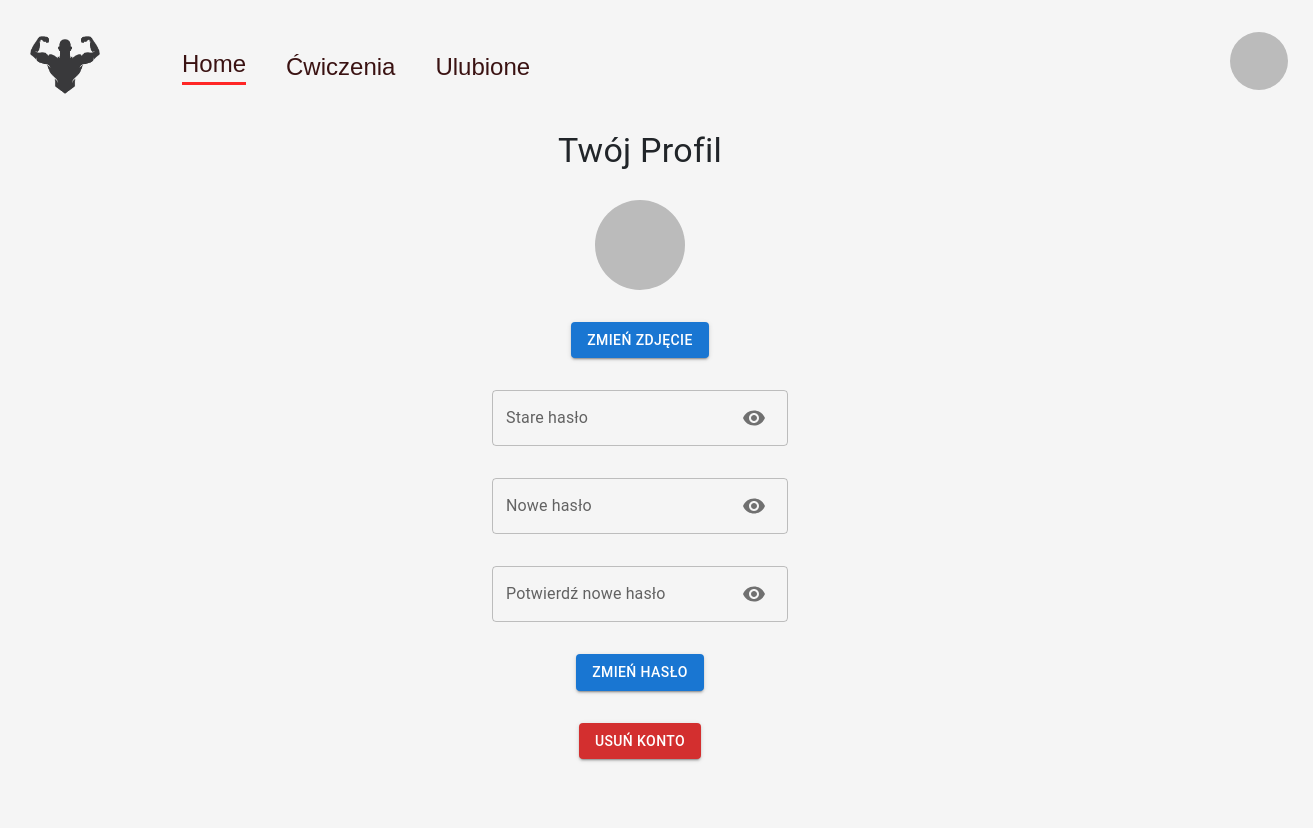
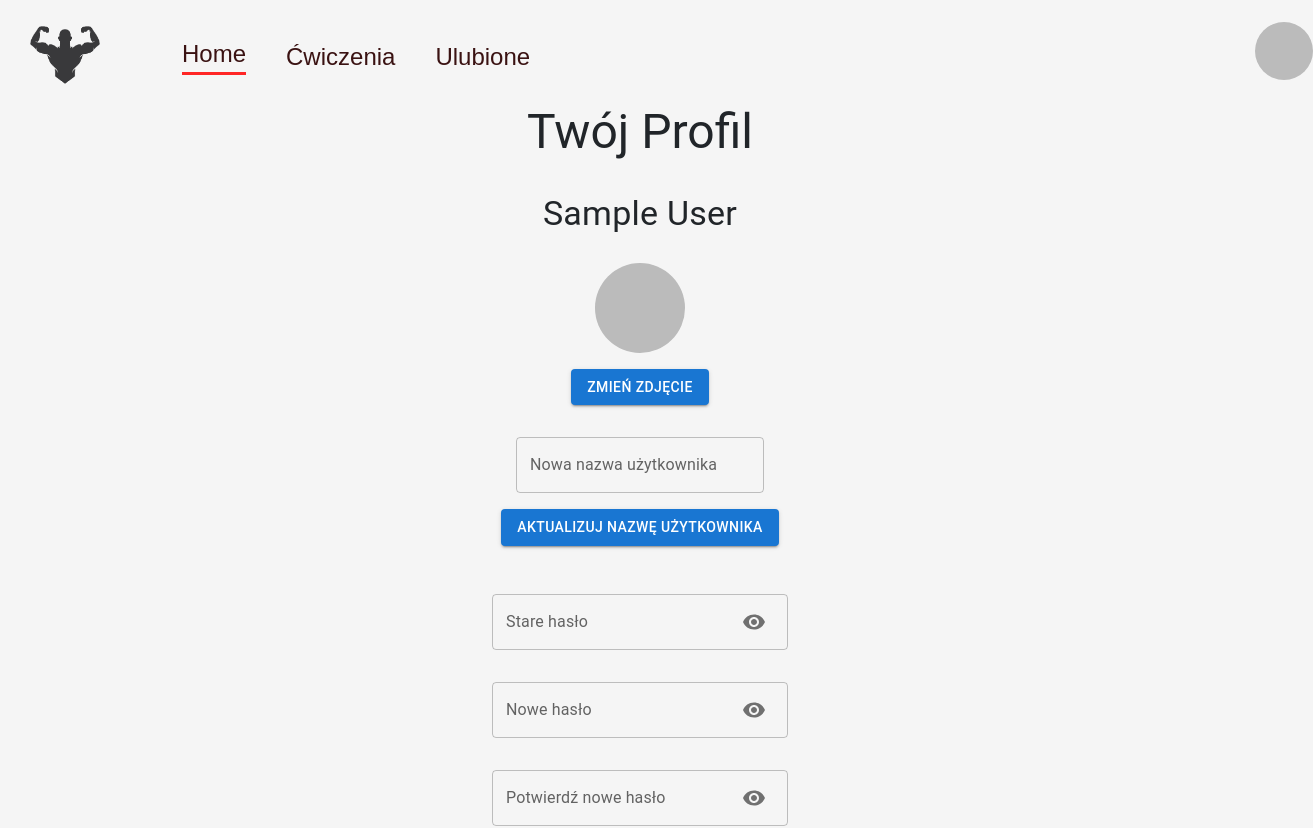
Before and after one commit to PtSik/gym_app, a React (Create React App) app: page /profile in a window 1280 px wide. Shown: the top 828 px of the page, 1313 px wide, since content can reach past the window. Before the commit the page ends 800 px from the top, so only its background shows below. Built offline with nearby package versions, Linux system fonts and the light colour scheme; no server answers; sample sign-in values are in the browser's storage.

Commit message:
user name, toggledropownmenu

```diff
--- a/src/App.css
+++ b/src/App.css
@@ -7,6 +7,7 @@ body {
   padding: 0px;
   margin: 0px;
   box-sizing: border-box;
+
 }
 
 ::-webkit-scrollbar {
@@ -54,11 +55,11 @@ body {
 
 .hero-banner-img {
   position: absolute;
-  right: 80px;
+  right: 40px;
   top: 0px;
   width: 700px;
   height: 910px;
-  margin-top: -300px;
+  margin-top: -285px;
 }
 
 .exercise-card {
--- a/src/components/HeroBanner.js
+++ b/src/components/HeroBanner.js
@@ -1,5 +1,5 @@
 import React from "react";
-import { Box, Stack, Typography, Button } from "@mui/material";
+import { Box, Typography, Button } from "@mui/material";
 
 import HeroBannerImage from "../assets/images/banner2.png";
 
--- a/src/components/Navbar.js
+++ b/src/components/Navbar.js
@@ -6,6 +6,8 @@ import {
   Menu,
   MenuItem,
   IconButton,
+  Typography,
+  Box,
 } from "@mui/material";
 import { useNavigate } from "react-router-dom";
 import { signOut } from "firebase/auth";
@@ -52,7 +54,7 @@ const Navbar = () => {
       justifyContent="space-between"
       sx={{
         gap: { sm: "72px", xs: "40px" },
-        mt: { sm: "32px", xs: "20px" },
+        mt: { sm: "22px", xs: "20px" },
         alignItems: "center",
         px: "20px",
       }}
@@ -103,26 +105,54 @@ const Navbar = () => {
               <MUIAvatar
                 src={auth.currentUser.photoURL || DefaultAvatar}
                 alt="avatar"
-                sx={{ width: 58, height: 58, mr: -4.5, mt: -1 }}
+                sx={{ width: 58, height: 58, mr: -8, mt: -1 }}
               />
             </IconButton>
             <Menu
   anchorEl={anchorEl}
   open={open}
   onClose={handleClose}
+  sx={{
+    "& .MuiPaper-root": {
+      minWidth: "180px", // Zwiększona szerokość menu
+      borderRadius: 2,
+      color: "#000",
+      backgroundColor: "white",
+    },
+  }}
   MenuListProps={{
     "aria-labelledby": "basic-button",
   }}
 >
+  <Typography
+    color="textPrimary"
+    sx={{
+      fontWeight: "bold",
+      color: "#000",
+      textAlign: "center",
+      mt: 1.5,
+      mb: 1.5,
+      fontSize: "1.25rem"
+    }}
+  >
+    {auth.currentUser.displayName}
+  </Typography>
+  {/* Użycie Box do wypośrodkowania przycisku */}
   <MenuItem
     onClick={() => {
       navigate("/profile");
       handleClose();
     }}
+    sx={{ justifyContent: 'center' }} // Centrowanie MenuItem
   >
-                Moje konto
+    <Box sx={{ textAlign: 'center', width: 'auto' }}>Moje konto</Box>
   </MenuItem>
-              <MenuItem onClick={handleSignOut}>Wyloguj</MenuItem>
+  <MenuItem
+    onClick={handleSignOut}
+    sx={{ justifyContent: 'center' }} // Centrowanie MenuItem
+  >
+    <Box sx={{ textAlign: 'center', width: 'auto' }}>Wyloguj</Box>
+  </MenuItem>
 </Menu>
           </>
         ) : (
--- a/src/components/UserProfile.js
+++ b/src/components/UserProfile.js
@@ -26,7 +26,6 @@ import VisibilityIcon from "@mui/icons-material/Visibility";
 import VisibilityOffIcon from "@mui/icons-material/VisibilityOff";
 
 const UserProfile = () => {
-  const [setImage] = useState(null);
   const [newPassword, setNewPassword] = useState("");
   const [oldPassword, setOldPassword] = useState(""); // Dodano dla ponownego uwierzytelnienia
   const [confirmDelete, setConfirmDelete] = useState(false);
@@ -34,11 +33,14 @@ const UserProfile = () => {
   const [showOldPassword, setShowOldPassword] = useState(false);
   const [showNewPassword, setShowNewPassword] = useState(false);
   const [showConfirmNewPassword, setShowConfirmNewPassword] = useState(false);
+  const [displayName, setDisplayName] = useState(
+    auth.currentUser?.displayName || ""
+  ); // Inicjalizacja z obecną nazwą użytkownika
+  const [newDisplayName, setNewDisplayName] = useState("");
 
   const handleFileChange = async (e) => {
     const file = e.target.files[0];
     if (file) {
-      setImage(file);
       await uploadImage(file);
     }
   };
@@ -117,19 +119,36 @@ const UserProfile = () => {
     setShowConfirmNewPassword(!showConfirmNewPassword);
   };
 
+  const handleUpdateDisplayName = async () => {
+    try {
+      await updateProfile(auth.currentUser, {
+        displayName: newDisplayName,
+      });
+      alert("Nazwa użytkownika została zaktualizowana.");
+      setDisplayName(newDisplayName); // Aktualizacja wyświetlanej nazwy
+      setNewDisplayName(""); // Reset pola po zmianie nazwy
+    } catch (error) {
+      console.error("Błąd podczas aktualizacji nazwy użytkownika: ", error);
+      alert("Nie udało się zaktualizować nazwy użytkownika.");
+    }
+  };
+
   return (
     <Box
       display="flex"
       flexDirection="column"
       alignItems="center"
       gap={2}
-      mt={4}
+      mt={2}
     >
-      <Typography variant="h4" gutterBottom>
+      <Typography variant="h3" gutterBottom>
         Twój Profil
       </Typography>
+      <Typography variant="h4" gutterBottom>
+        {displayName}
+      </Typography>
       <Avatar src={auth.currentUser?.photoURL} sx={{ width: 90, height: 90 }} />
-      <Button variant="contained" component="label" sx={{ mt: 2 }}>
+      <Button variant="contained" component="label">
         Zmień zdjęcie
         <input
           type="file"
@@ -139,11 +158,26 @@ const UserProfile = () => {
         />
       </Button>
       <TextField
+        label="Nowa nazwa użytkownika"
+        type="text"
+        variant="outlined"
+
+        value={newDisplayName}
+        onChange={(e) => setNewDisplayName(e.target.value)}
+        sx={{ mt: 2 }}
+      />
+      <Button
+        onClick={handleUpdateDisplayName}
+        variant="contained"
+      >
+        Aktualizuj nazwę użytkownika
+      </Button>
+      <TextField
         label="Stare hasło"
         type={showOldPassword ? "text" : "password"}
         value={oldPassword}
         onChange={(e) => setOldPassword(e.target.value)}
-        sx={{ mt: 2 }}
+        sx={{ mt: 4 }}
         InputProps={{
           endAdornment: (
             <InputAdornment position="end">
@@ -199,14 +233,14 @@ const UserProfile = () => {
           ),
         }}
       />
-      <Button onClick={handleChangePassword} variant="contained" sx={{ mt: 2 }}>
+      <Button onClick={handleChangePassword} variant="contained" >
         Zmień hasło
       </Button>
       <Button
         onClick={handleOpenConfirmDelete}
         variant="contained"
         color="error"
-        sx={{ mt: 2 }}
+        sx={{ mt: 3, mb: 2 }}
       >
         Usuń konto
       </Button>
--- a/src/pages/Login.js
+++ b/src/pages/Login.js
@@ -4,15 +4,17 @@ import {
   createUserWithEmailAndPassword,
   signInWithEmailAndPassword,
   signOut,
+  updateProfile,
 } from "firebase/auth";
 import { auth, provider } from "../firebase";
 import { Box, Button, TextField, Typography, Stack } from "@mui/material";
 import { signInWithPopup } from "firebase/auth";
-import GoogleIconSVG from '../assets/icons/google-icon.svg'
+import GoogleIconSVG from "../assets/icons/google-icon.svg";
 
 export const Login = ({ user }) => {
   const [email, setEmail] = useState("");
   const [password, setPassword] = useState("");
+  const [username, setUsername] = useState("");
   const [isSignUpActive, setIsSignUpActive] = useState(false);
   const navigate = useNavigate();
 
@@ -29,13 +31,25 @@ export const Login = ({ user }) => {
 
   const handleMethodChange = () => {
     setIsSignUpActive(!isSignUpActive);
+    setUsername("");
   };
 
   const handleSignUp = () => {
-    if (!email || !password) return;
+    if (!email || !password || !username) return;
     createUserWithEmailAndPassword(auth, email, password)
       .then((userCredential) => {
-        navigate("/");
+        updateProfile(auth.currentUser, {
+          displayName: username,
+        })
+          .then(() => {
+            navigate("/");
+          })
+          .catch((error) => {
+            console.error(
+              "Błąd przy aktualizacji profilu użytkownika: ",
+              error
+            );
+          });
       })
       .catch((error) => {
         console.error(error.code, error.message);
@@ -115,6 +129,16 @@ export const Login = ({ user }) => {
           {isSignUpActive ? "Zarejestruj się" : "Zaloguj się"}
         </Typography>
         <TextField
+          label="Nazwa użytkownika" // Warunkowe renderowanie pola dla nazwy użytkownika
+          type="text"
+          variant="outlined"
+          required={isSignUpActive} // Pole wymagane tylko przy rejestracji
+          fullWidth
+          value={username}
+          onChange={(e) => setUsername(e.target.value)}
+          sx={{ mt: 2, display: isSignUpActive ? "flex" : "none" }} // Ukryj pole, gdy logowanie
+        />
+        <TextField
           label="Email"
           type="email"
           variant="outlined"
@@ -142,7 +166,13 @@ export const Login = ({ user }) => {
         </Button>
         <Button
           variant="outlined"
-          startIcon={<img src={GoogleIconSVG} alt="Google" style={{ width: 20, height: 20 }} />}
+          startIcon={
+            <img
+              src={GoogleIconSVG}
+              alt="Google"
+              style={{ width: 20, height: 20 }}
+            />
+          }
           onClick={handleGoogleSignIn}
           sx={{
             mt: 2,
```
Lines whose indentation alone changed are shown as unchanged.
